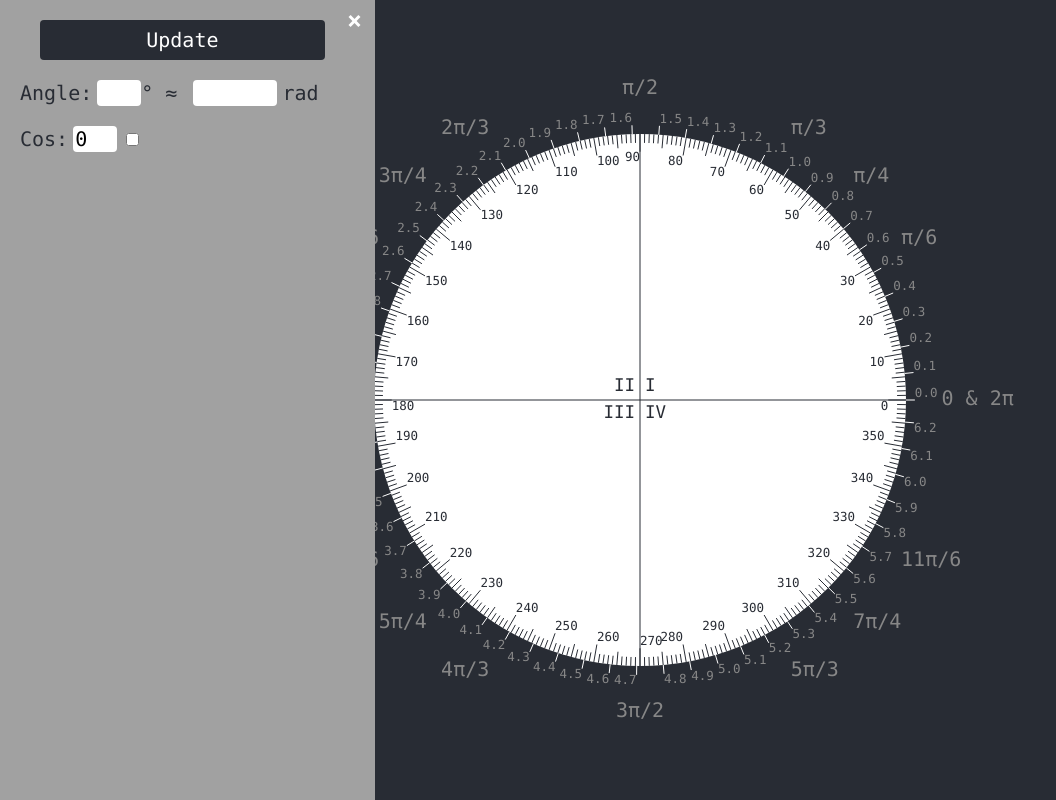
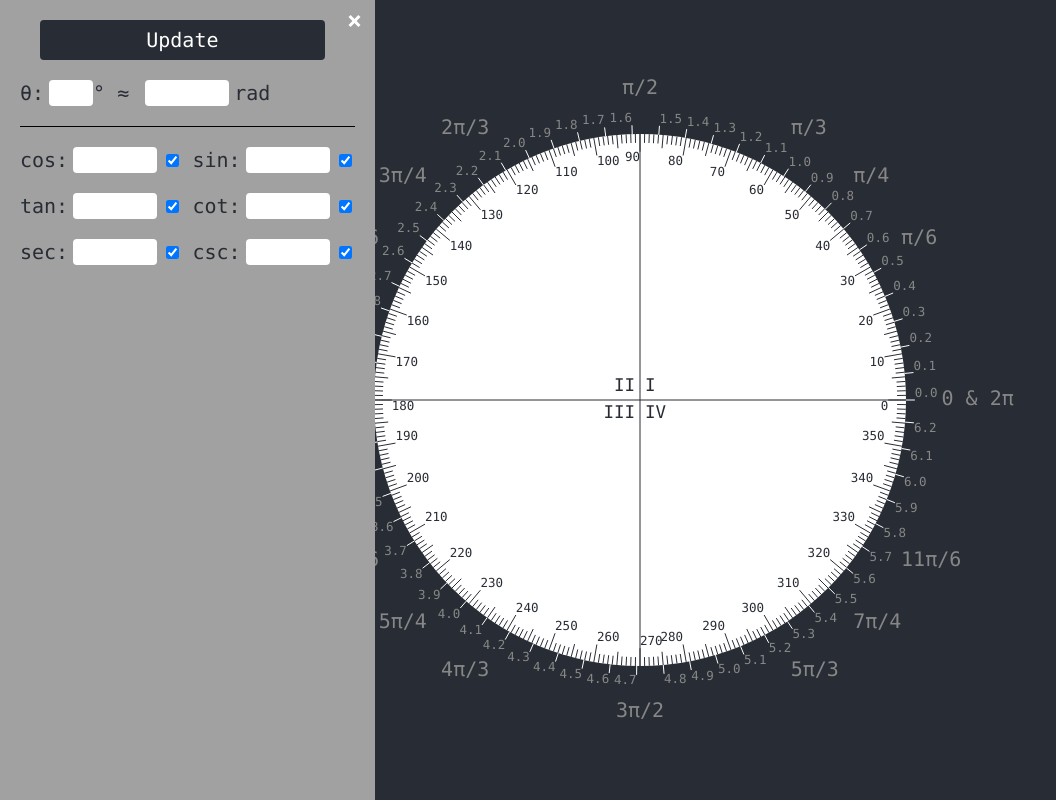
Before and after one commit to conwayjw97/Trig-Assist, a React (Create React App) app: page / in a window 1280 px wide. Shown: the whole page, without its empty margins (0-1056 px from the left). Built offline with nearby package versions, Linux system fonts and the light colour scheme.

Commit message:
Settings menu update

```diff
--- a/src/App.js
+++ b/src/App.js
@@ -11,6 +11,7 @@ import {
 function App() {
   const [degreeAngle, setDegreeAngle] = useState(null);
   const [radianAngle, setRadianAngle] = useState(null);
+  const [trigValues, setTrigValues] = useState({});
   const [updateCount, setUpdateCount] = useState(0);
 
   const handleDegreeAngleChange = (event) => {
@@ -18,6 +19,14 @@ function App() {
     if(parseInt(input) >= 0 && parseInt(input) <= 360){
       setDegreeAngle(input);
       setRadianAngle(degToRad(input).toFixed(5));
+      setTrigValues({
+        "cos": Math.cos(degToRad(input)).toFixed(5),
+        "sin": Math.sin(degToRad(input)).toFixed(5),
+        "tan": Math.tan(degToRad(input)).toFixed(5),
+        "cot": Math.atan(degToRad(input)).toFixed(5),
+        "sec": 1/Math.cos(degToRad(input)).toFixed(5),
+        "csc": 1/Math.sin(degToRad(input)).toFixed(5),
+      });
     }
     else{
       console.log("ANGLE OUT OF BOUNDS");
@@ -28,6 +37,14 @@ function App() {
     const input = event.target.value;
     setRadianAngle(input);
     setDegreeAngle(radToDeg(input).toFixed(0));
+    setTrigValues({
+      "cos": Math.cos(input).toFixed(5),
+      "sin": Math.sin(input).toFixed(5),
+      "tan": Math.tan(input).toFixed(5),
+      "cot": Math.atan(input).toFixed(5),
+      "sec": 1/Math.cos(input).toFixed(5),
+      "csc": 1/Math.sin(input).toFixed(5),
+    });
   }
 
   const handleUpdateClicked = (event) => {
@@ -36,7 +53,14 @@ function App() {
 
   return (
     <div className="App">
-      <SettingsMenu degreeAngle={degreeAngle} radianAngle={radianAngle} handleDegreeAngleChange={handleDegreeAngleChange} handleRadianAngleChange={handleRadianAngleChange} handleUpdateClicked={handleUpdateClicked}/>
+      <SettingsMenu
+        degreeAngle={degreeAngle}
+        radianAngle={radianAngle}
+        handleDegreeAngleChange={handleDegreeAngleChange}
+        handleRadianAngleChange={handleRadianAngleChange}
+        handleUpdateClicked={handleUpdateClicked}
+        trigValues={trigValues}
+        />
       <Canvas radianAngle={radianAngle} updateCount={updateCount} />
     </div>
   );
--- a/src/components/settings_menu/SettingsMenu.js
+++ b/src/components/settings_menu/SettingsMenu.js
@@ -6,17 +6,36 @@ function SettingsMenu(props) {
   return (
     <Menu className="settings-menu" left noOverlay disableAutoFocus isOpen width={375}>
       <button onClick={props.handleUpdateClicked} className="wide-button">Update</button>
-      <label style={{marginTop: "1em"}}>
-          Angle:
+      <label style={{padding: "1em 0", borderBottom: "1px solid black"}}>
+          θ:
           <input type="text" style={{marginLeft: "0.25em"}} value={props.degreeAngle} onChange={props.handleDegreeAngleChange} className="small-input" />
           ° ≈
           <input type="text" style={{marginLeft: "0.8em", marginRight: "0.25em"}} value={props.radianAngle} onChange={props.handleRadianAngleChange} className="medium-input" />
           rad
       </label>
-      <label style={{marginTop: "1em"}}>
-          Cos:
-          <input type="text" style={{marginLeft: "0.25em", marginRight: "0.25em"}} value="0" className="small-input" />
-          <input type="checkbox" className="" />
+      <label style={{paddingTop: "1em"}}>
+          cos:
+          <input type="text" style={{marginLeft: "0.25em", marginRight: "0.25em"}} value={props.trigValues.cos} className="medium-input" />
+          <input type="checkbox" style={{marginRight: "1em"}} checked className="" />
+          sin:
+          <input type="text" style={{marginLeft: "0.25em", marginRight: "0.25em"}} value={props.trigValues.sin} className="medium-input" />
+          <input type="checkbox" checked className="" />
+      </label>
+      <label style={{paddingTop: "1em"}}>
+          tan:
+          <input type="text" style={{marginLeft: "0.25em", marginRight: "0.25em"}} value={props.trigValues.tan} className="medium-input" />
+          <input type="checkbox" style={{marginRight: "1em"}} checked className="" />
+          cot:
+          <input type="text" style={{marginLeft: "0.25em", marginRight: "0.25em"}} value={props.trigValues.cot} className="medium-input" />
+          <input type="checkbox" checked className="" />
+      </label>
+      <label style={{paddingTop: "1em"}}>
+          sec:
+          <input type="text" style={{marginLeft: "0.25em", marginRight: "0.25em"}} value={props.trigValues.sec} className="medium-input" />
+          <input type="checkbox" style={{marginRight: "1em"}} checked className="" />
+          csc:
+          <input type="text" style={{marginLeft: "0.25em", marginRight: "0.25em"}} value={props.trigValues.csc} className="medium-input" />
+          <input type="checkbox" checked className="" />
       </label>
     </Menu>
   );
```
